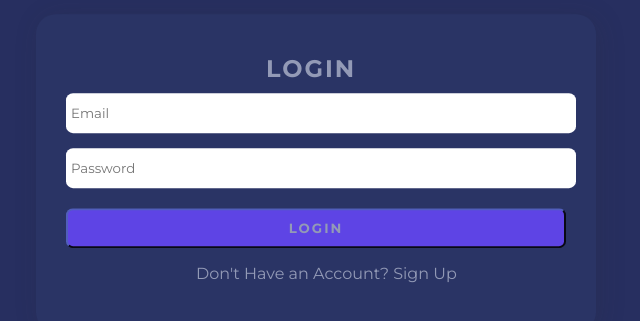
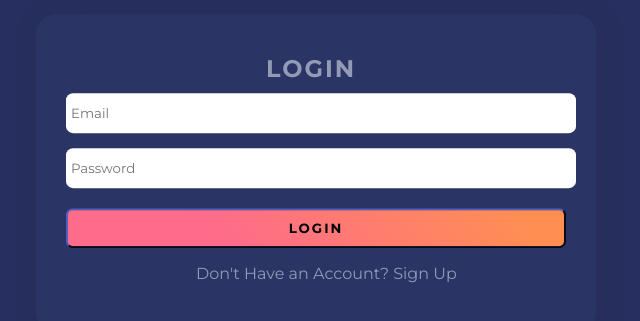
Before and after one commit to Pink-Fairy/InterviewTracker, a React app: page / in a window 1280 px wide. Shown: the part 227-548 px from the top of the page, without its empty margins (324-964 px from the left). Built offline with nearby package versions, Linux system fonts and the light colour scheme.

Commit message:
styling fixed

```diff
--- a/client/styles/style.css
+++ b/client/styles/style.css
@@ -167,8 +167,9 @@ section {
   text-transform: uppercase;
   font-weight: 900;
   letter-spacing: 2px;
-  color: whitesmoke;
-  background-color: #5E44E5;
+  color: black !important;
+  /* background-color: #5E44E5; */
+  background:linear-gradient(45deg, #FE6B8B 30%, #FF8E53 90%);
 }
  span:hover {
   color: #ff8b94;
```
